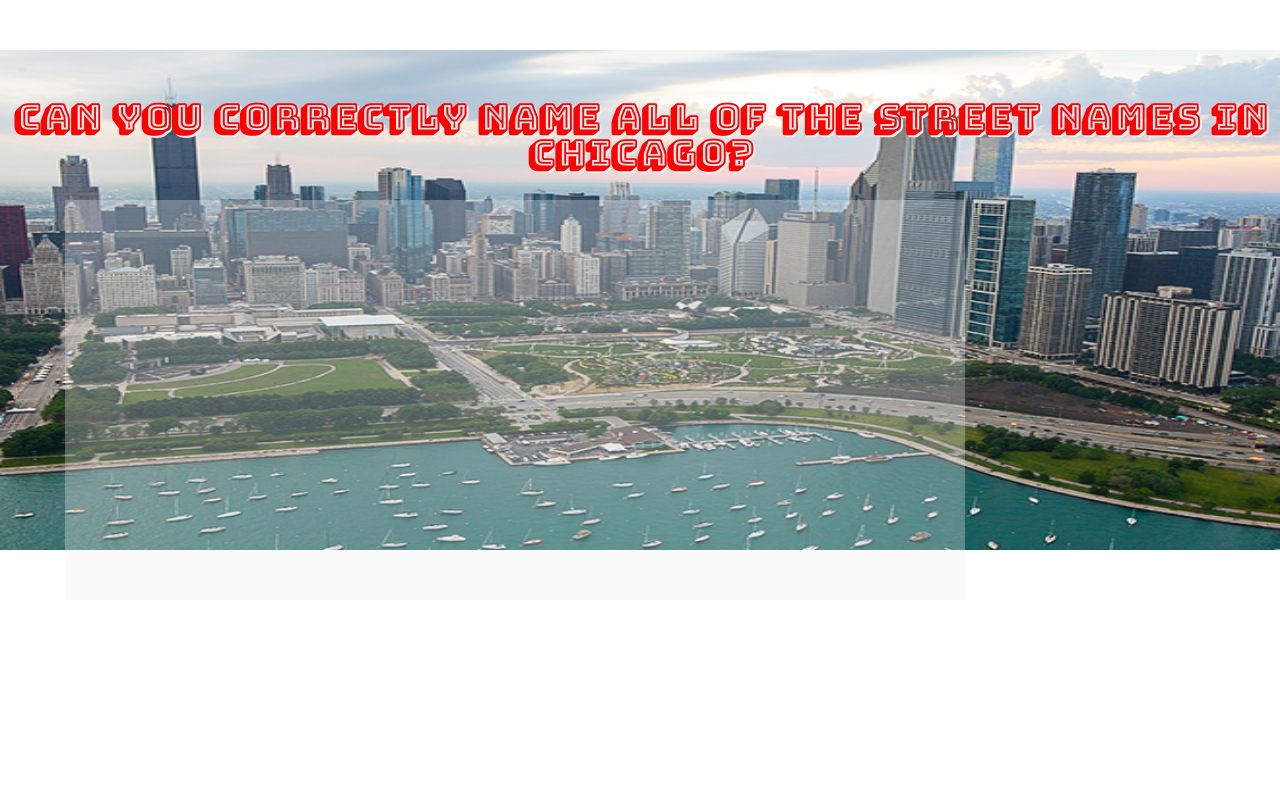
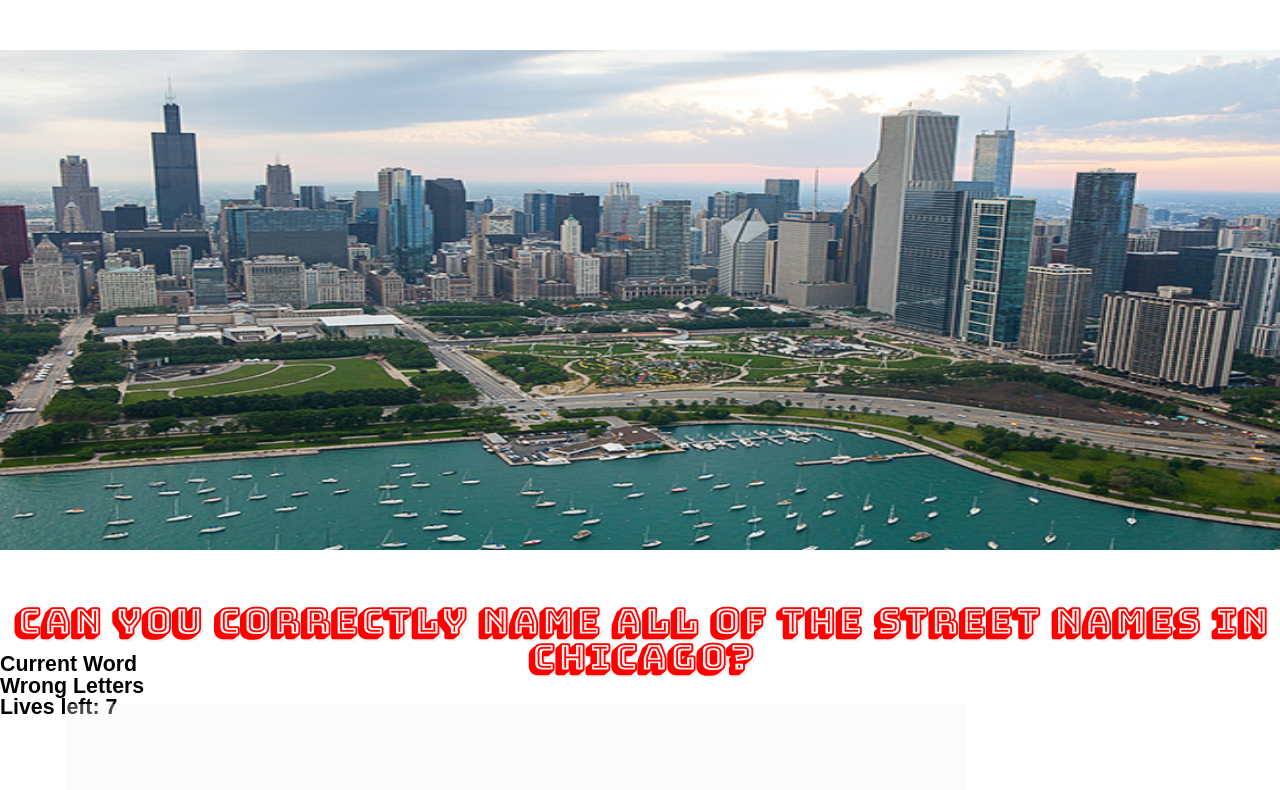
Before and after one commit to grace000/week3files, a PHP site: page / in a window 1280 px wide. Shown: the top 790 px of the page. Run offline with PHP 8.4, Linux system fonts and the light colour scheme.

Commit message:
deleted image position

```diff
--- a/assets/css/styles.css
+++ b/assets/css/styles.css
@@ -18,7 +18,7 @@
 }
 
 img {
-    position: absolute;
+    /*position: relative;*/
     width:100%;
     height: 500px;
 }
```
